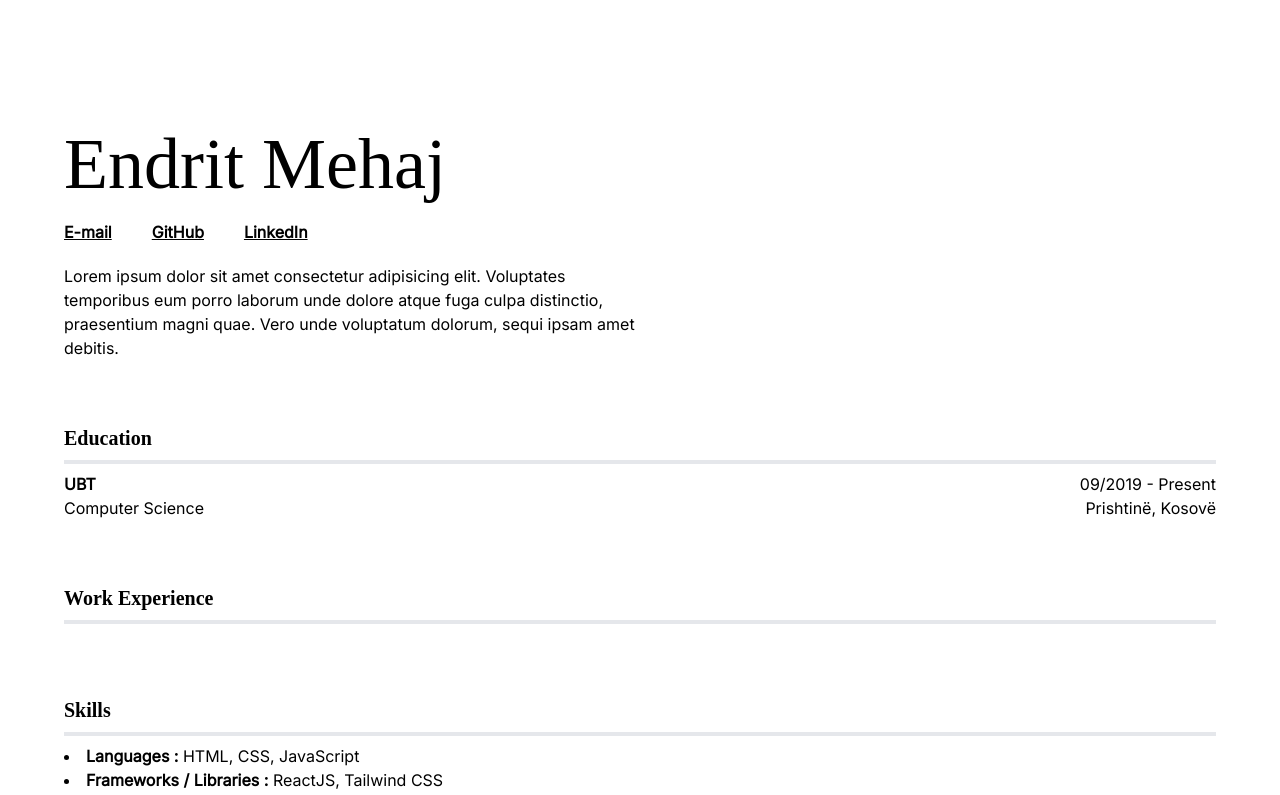
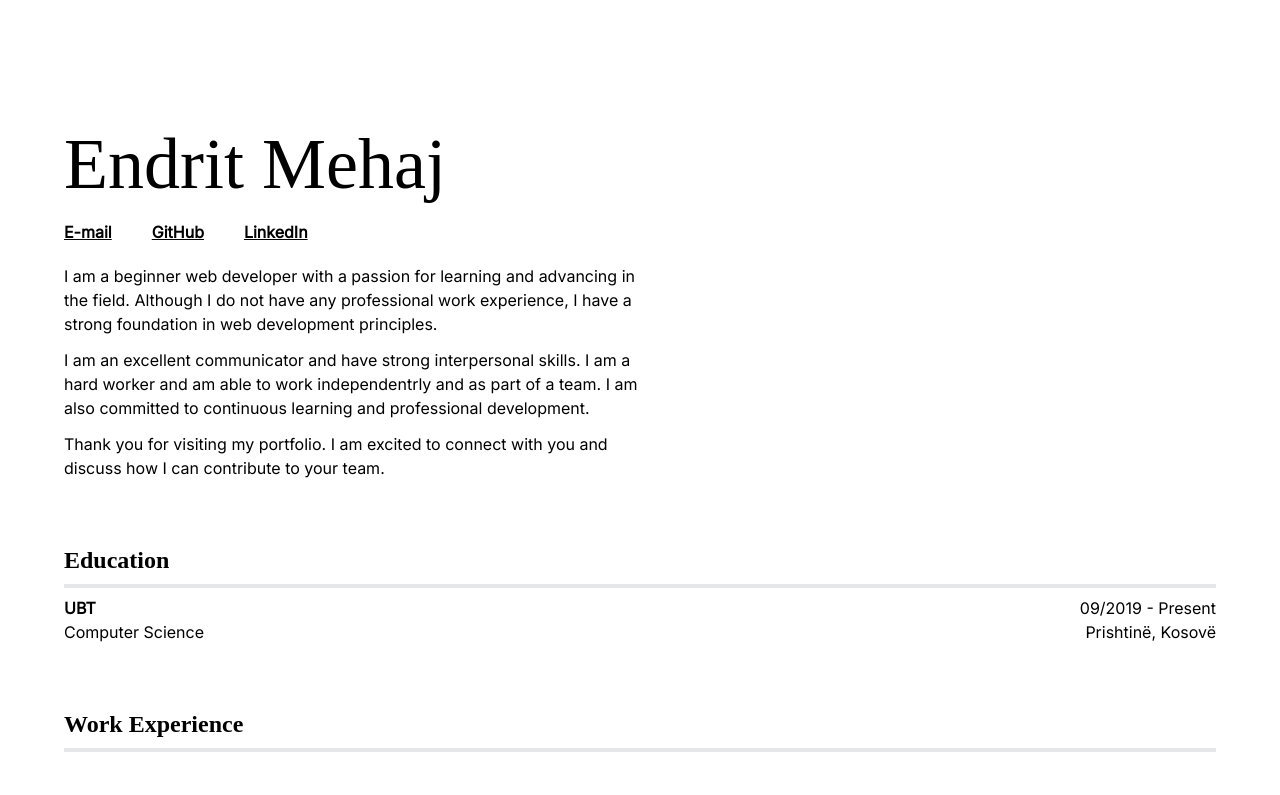
Before and after one commit to em-111/Portfolio, a React (Vite) app: page / in a window 1280 px wide. Shown: the top 795 px of the page. Built offline with nearby package versions, Linux system fonts and the light colour scheme.

Commit message:
Personal Portfolio

```diff
--- a/index.html
+++ b/index.html
@@ -5,7 +5,7 @@
     <meta charset="UTF-8" />
     <link rel="icon" type="image/svg+xml" href="/code.svg" />
     <meta name="viewport" content="width=device-width, initial-scale=1.0" />
-    <title>Vite + React</title>
+    <title>Endrit Mehaj | Portfolio</title>
 </head>
 
 <body>
--- a/src/Components/Education.jsx
+++ b/src/Components/Education.jsx
@@ -1,7 +1,7 @@
 function Education() {
     return (
         <div>
-            <p className="font-cardo font-bold text-xl 3xl:text-3xl">Education</p>
+            <p className="font-cardo font-bold text-2xl 3xl:text-3xl">Education</p>
             <hr className="h-1 my-2 bg-gray-200 border dark:bg-gray-700"></hr>
             <div className="flex justify-between text-sm sm:text-base 3xl:text-xl">
                 <div>
--- a/src/Components/Profile.jsx
+++ b/src/Components/Profile.jsx
@@ -1,7 +1,9 @@
 export default function Profile() {
     return (
         <div className="grid gap-5">
-            <p className="font-cardo text-5xl sm:text-7xl 3xl:text-9xl">Endrit Mehaj</p>
+            <p className="font-cardo text-5xl sm:text-7xl 3xl:text-9xl">
+                Endrit Mehaj
+            </p>
             <div className="flex gap-10 3xl:text-2xl">
                 <a
                     href="mailto:endritmehaj33@gmail.com"
@@ -24,11 +26,23 @@ export default function Profile() {
                     LinkedIn
                 </a>
             </div>
-            <p className="w-[95%] sm:w-[590px] 3xl:text-2xl 3xl:w-[790px]">
-                Lorem ipsum dolor sit amet consectetur adipisicing elit.
-                Voluptates temporibus eum porro laborum unde dolore atque fuga
-                culpa distinctio, praesentium magni quae. Vero unde voluptatum
-                dolorum, sequi ipsam amet debitis.
+            <p className="w-[95%] sm:w-[590px] 3xl:text-2xl 3xl:w-[790px] flex flex-col gap-3">
+                <p>
+                    I am a beginner web developer with a passion for learning
+                    and advancing in the field. Although I do not have any
+                    professional work experience, I have a strong foundation in
+                    web development principles.
+                </p>
+                <p>
+                    I am an excellent communicator and have strong interpersonal
+                    skills. I am a hard worker and am able to work
+                    independentrly and as part of a team. I am also committed to
+                    continuous learning and professional development.
+                </p>
+                <p>
+                    Thank you for visiting my portfolio. I am excited to connect
+                    with you and discuss how I can contribute to your team.
+                </p>
             </p>
         </div>
     );
--- a/src/Components/Projects.jsx
+++ b/src/Components/Projects.jsx
@@ -5,7 +5,7 @@ import { data } from "../data";
 export default function Projects() {
     return (
         <div>
-            <p className="font-cardo font-bold text-xl 3xl:text-3xl">
+            <p className="font-cardo font-bold text-2xl 3xl:text-3xl">
                 Projects
             </p>
 
@@ -15,9 +15,13 @@ export default function Projects() {
                 {data.map((d, index) => (
                     <div
                         key={index}
-                        className="w-[270px] h-fit flex items-center flex-col border border-gray-900"
+                        className="w-[270px] h-fit flex items-center flex-col border border-gray-900 3xl:w-[350px]"
                     >
-                        <img src={d.img} alt="" className="h-[135px]" />
+                        <img
+                            src={d.img}
+                            alt=""
+                            className="h-[135px] 3xl:h-[170px]"
+                        />
 
                         <div className="w-full h-[50px] flex items-center gap-5">
                             <a
@@ -25,14 +29,22 @@ export default function Projects() {
                                 className="w-fit h-fit ml-3"
                                 target="_blank"
                             >
-                                <img src={github} className="w-[24px]" alt="" />
+                                <img
+                                    src={github}
+                                    className="w-[24px] 3xl:w-[32px]"
+                                    alt=""
+                                />
                             </a>
                             <a
                                 href={d.url}
                                 className="w-fit h-fit"
                                 target="_blank"
                             >
-                                <img src={web} className="w-[24px]" alt="" />
+                                <img
+                                    src={web}
+                                    className="w-[24px] 3xl:w-[32px]"
+                                    alt=""
+                                />
                             </a>
                         </div>
                     </div>
--- a/src/Components/Skills.jsx
+++ b/src/Components/Skills.jsx
@@ -1,7 +1,7 @@
 export default function Skills() {
     return (
         <div>
-            <p className="font-cardo font-bold text-xl 3xl:text-3xl">Skills</p>
+            <p className="font-cardo font-bold text-2xl 3xl:text-3xl">Skills</p>
             <hr className="h-1 my-2 bg-gray-200 border dark:bg-gray-700"></hr>
             <ul className="list-disc list-inside 3xl:text-xl">
                 <li>
--- a/src/Components/Work.jsx
+++ b/src/Components/Work.jsx
@@ -1,7 +1,7 @@
 export default function Work() {
     return (
         <div>
-            <p className="font-cardo font-bold text-xl 3xl:text-3xl">Work Experience</p>
+            <p className="font-cardo font-bold text-2xl 3xl:text-3xl">Work Experience</p>
             <hr className="h-1 my-2 bg-gray-200 border dark:bg-gray-700"></hr>
         </div>
     );
```
